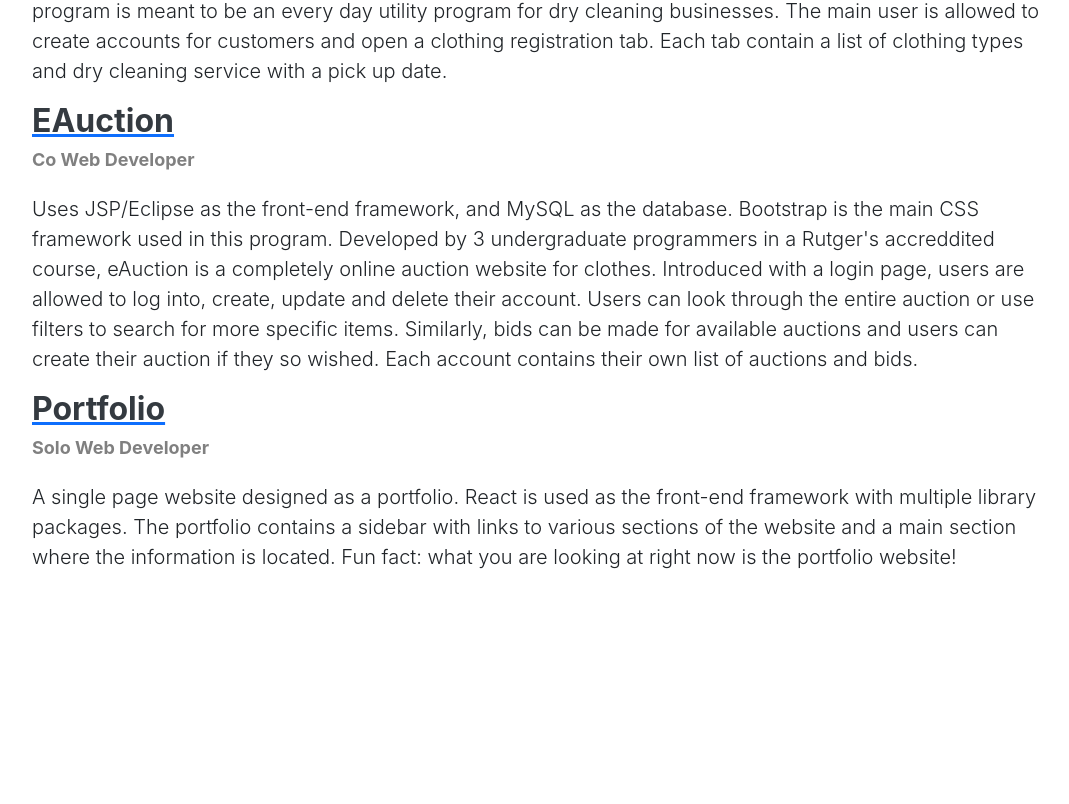
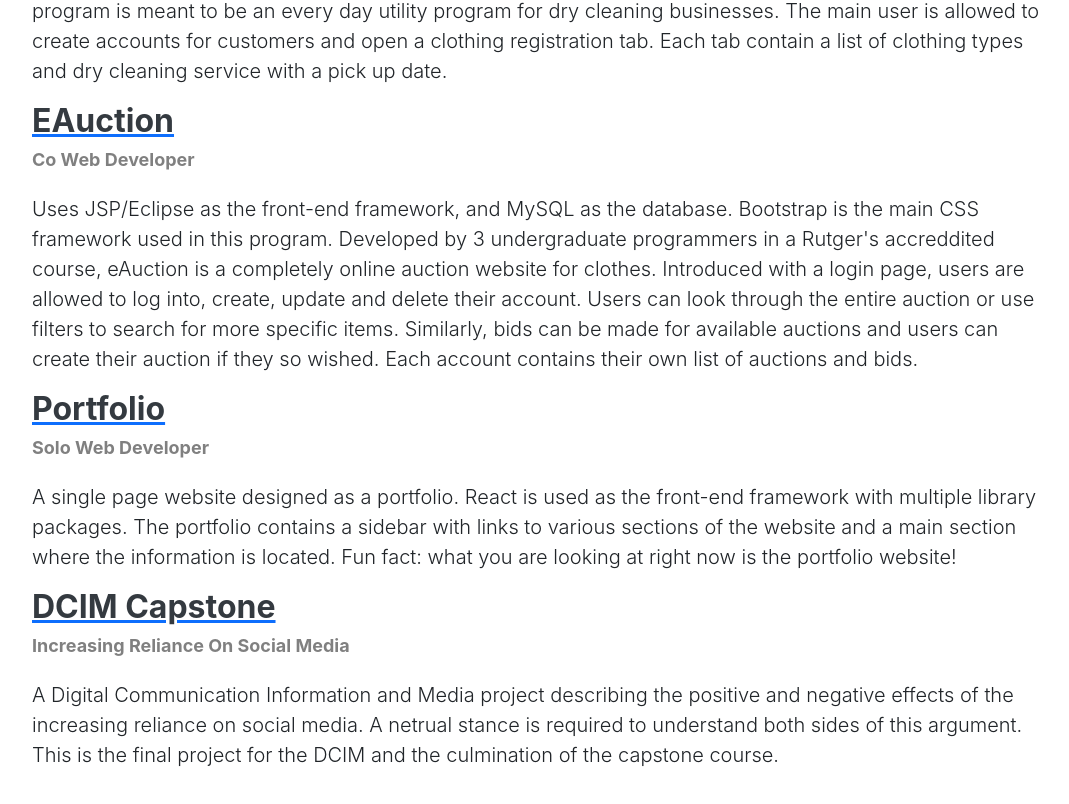
Before and after one commit to andrewheo1225/resume-portfolio, a React (Create React App) app in the folder pweb/: page / in a window 1280 px wide. Shown: the part 7756-8560 px from the top of the page, without its empty margins (200-1269 px from the left). Before the commit the page ends 8424 px from the top, so only its background shows below. Built offline with nearby package versions, Linux system fonts and the light colour scheme.

Commit message:
dcim update

```diff
--- a/pweb/src/component/projects.jsx
+++ b/pweb/src/component/projects.jsx
@@ -1,9 +1,10 @@
-import React, { Component } from 'react'
+import React, { Component } from "react";
 import "../style/maincontent.css";
+import dcim from "../img/dcim.pdf";
 export default class projects extends Component {
   render() {
     return (
-        <section class="resume-section" id="ProjectsID">
+      <section class="resume-section" id="ProjectsID">
         <div className="resume-section-content">
           <span className="reveal">
             <h1 className="mb-5">Projects</h1>
@@ -126,8 +127,26 @@
               </p>
             </div>
           </div>
+
+          <div className="experience-section">
+            <div calssName="experience-info">
+              <a href={dcim} without rel="noopener noreferrer" target="_blank">
+                <h2>DCIM Capstone</h2>
+              </a>
+              <h3 className="subheading">
+                Increasing Reliance on Social Media
+              </h3>
+              <p className="lead mt-4">
+                A Digital Communication Information and Media project describing
+                the positive and negative effects of the increasing reliance on
+                social media. A netrual stance is required to understand both
+                sides of this argument. This is the final project for the DCIM
+                and the culmination of the capstone course.
+              </p>
+            </div>
+          </div>
         </div>
       </section>
-    )
+    );
   }
 }
```
Also changed, not shown: 1 other file (tests, documents, lock files or other folders).
